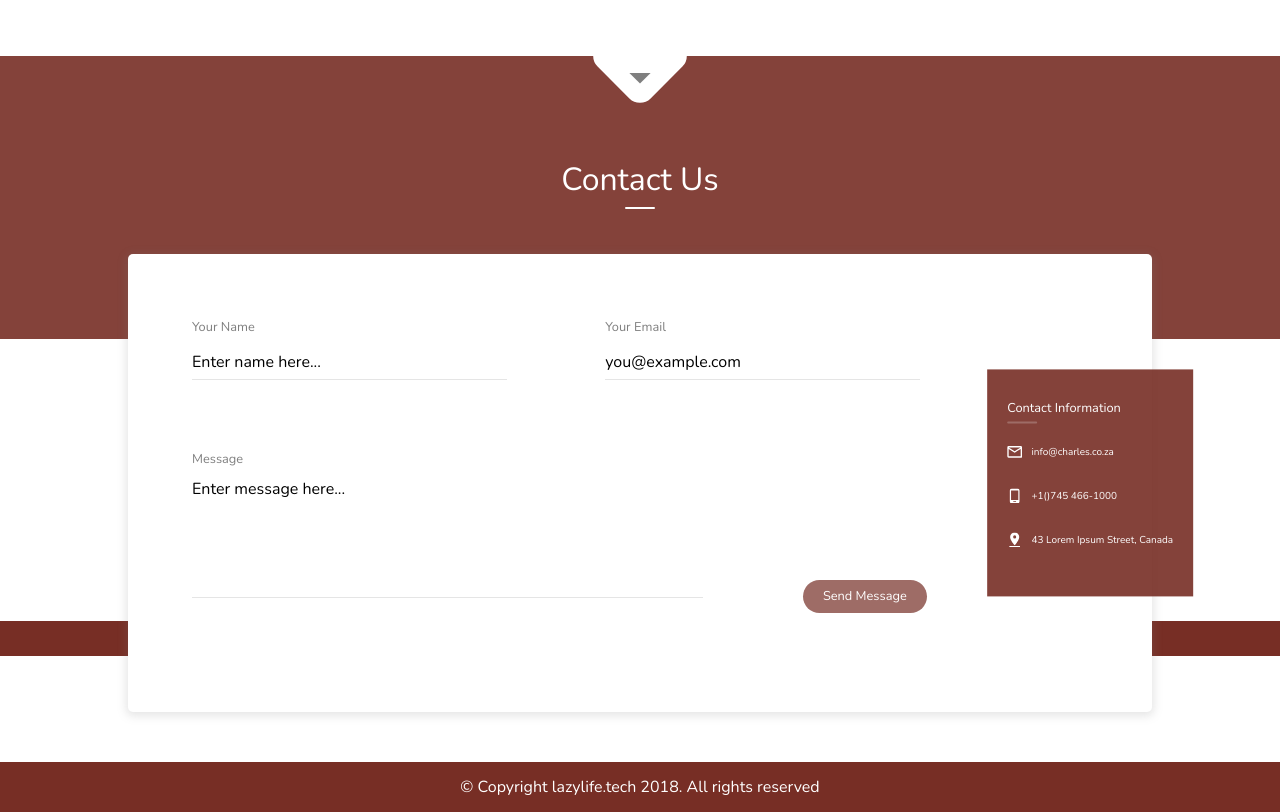
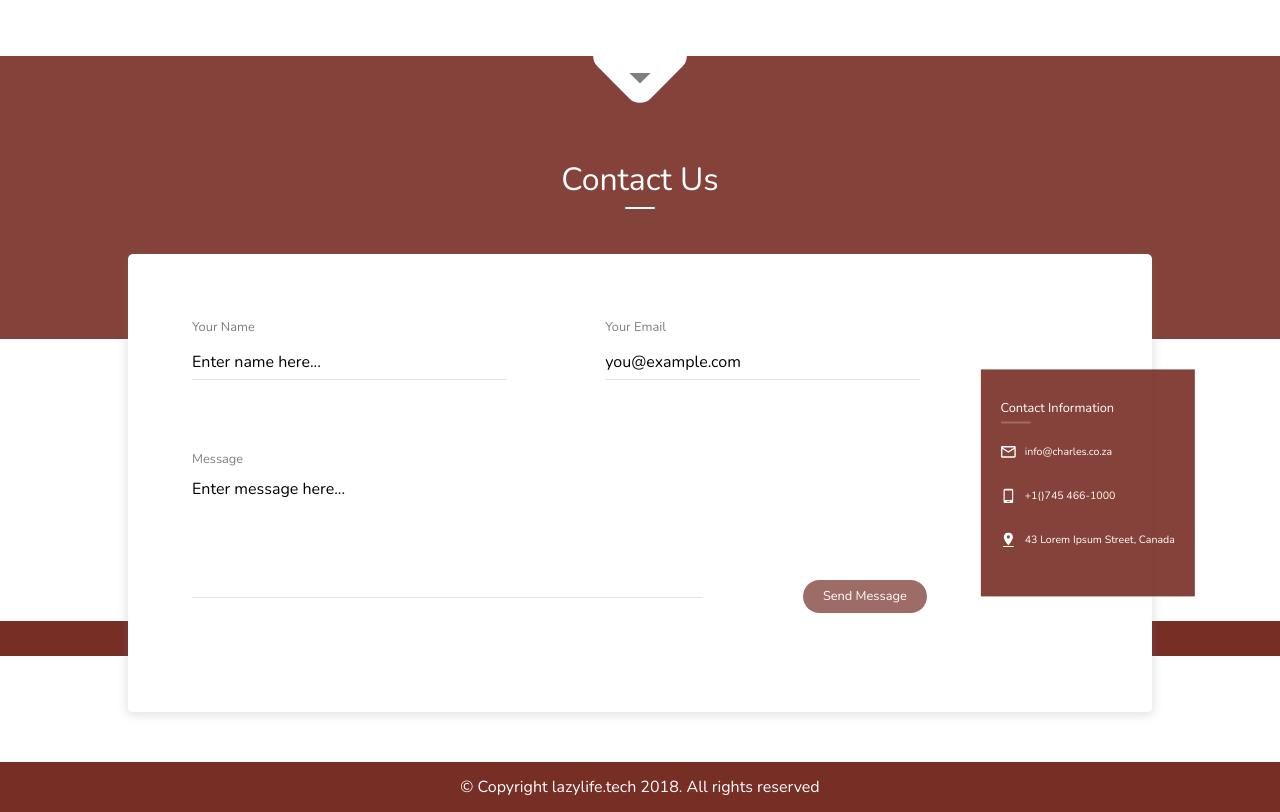
Before and after one commit to ibrolord/kamsy.github.io-canada, a plain HTML site: page index.html in a window 1280 px wide. Shown: the part 4314-5126 px from the top of the page. Drawn offline with nearby package versions, Linux system fonts and the light colour scheme.

Commit message:
new images

```diff
--- a/dist/styles/main.css
+++ b/dist/styles/main.css
@@ -763,7 +763,7 @@ ul li {
 }
 
 .contact-container .contact-details span {
-    font-size: 10px;
+    font-size: 10.6px;
     font-weight: 100;
 }
 
```
